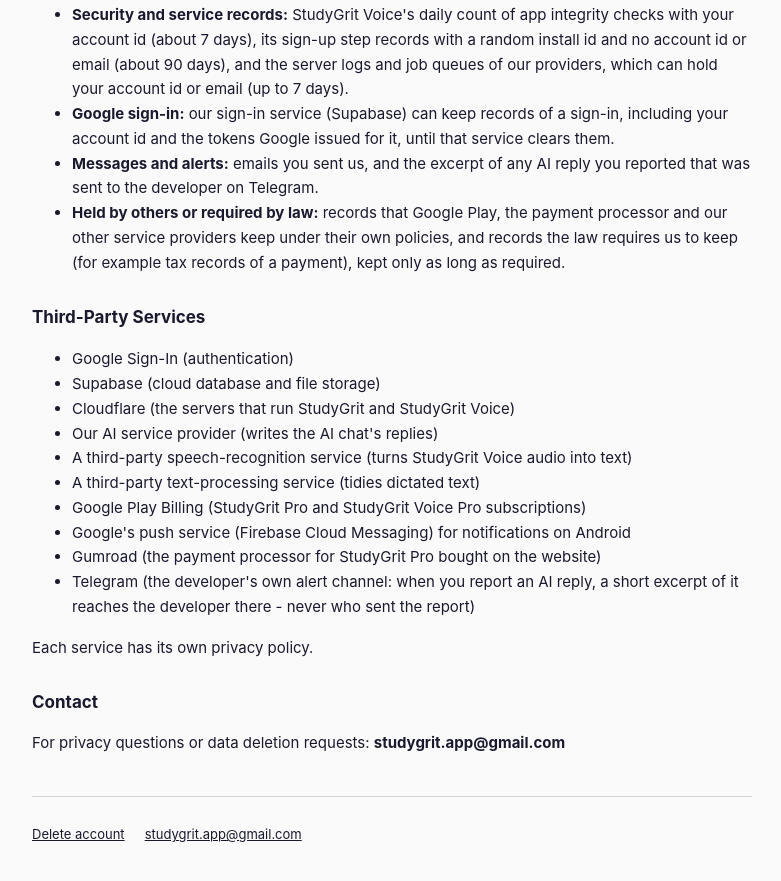
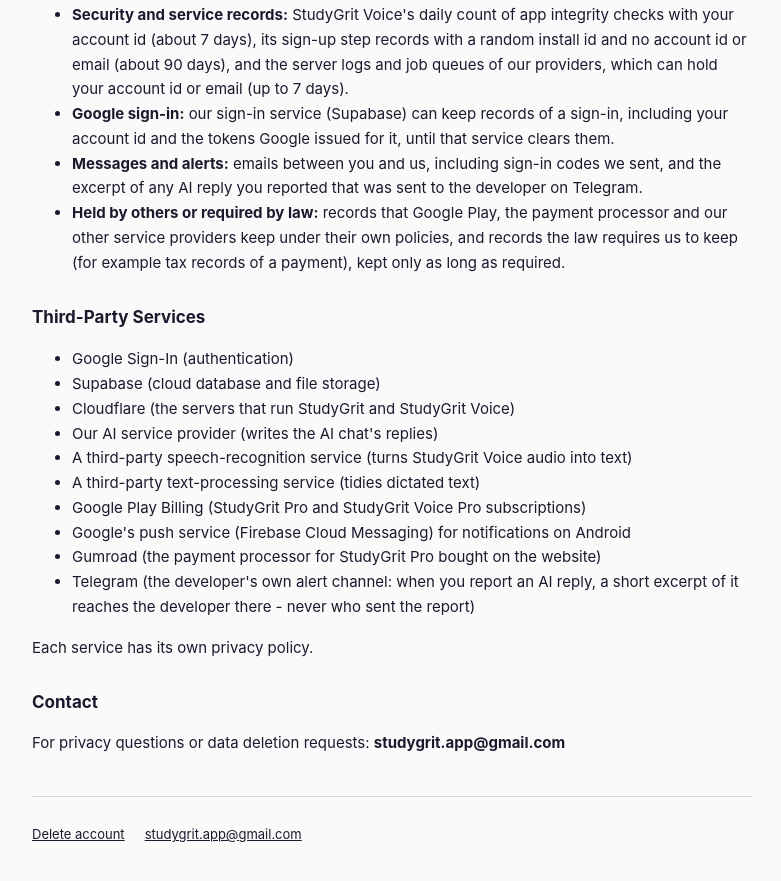
Before and after one commit to studygrit-app/studygrit-app, a plain HTML site: page privacy.html in a window 1280 px wide. Shown: the part 3866-4747 px from the top of the page, without its empty margins (248-1029 px from the left). Drawn offline with Linux system fonts and the light colour scheme.

Commit message:
privacy: emails between you and us, including sign-in codes we sent
The kept-after-deletion list left out the sign-in codes we email (re-review residual 1).
Same wording in every copy.

Co-Authored-By: Claude Opus 5.5 <noreply@anthropic.com>
Claude-Session: https://claude.ai/code/session_01NZggVThBCYacYbRGefoAJE

```diff
--- a/privacy.html
+++ b/privacy.html
@@ -92,7 +92,7 @@
   <li><strong>Deletion asked in StudyGrit Voice:</strong> your usage counters, plan record and device records stay until the sign-in account is deleted (within 30 days). The request itself stays with no time limit: your account id, email, dates, its status, whether you had Pro and how many items were deleted. The developer's Telegram alert of it holds your account id and a masked email.</li>
   <li><strong>Security and service records:</strong> StudyGrit Voice's daily count of app integrity checks with your account id (about 7 days), its sign-up step records with a random install id and no account id or email (about 90 days), and the server logs and job queues of our providers, which can hold your account id or email (up to 7 days).</li>
   <li><strong>Google sign-in:</strong> our sign-in service (Supabase) can keep records of a sign-in, including your account id and the tokens Google issued for it, until that service clears them.</li>
-  <li><strong>Messages and alerts:</strong> emails you sent us, and the excerpt of any AI reply you reported that was sent to the developer on Telegram.</li>
+  <li><strong>Messages and alerts:</strong> emails between you and us, including sign-in codes we sent, and the excerpt of any AI reply you reported that was sent to the developer on Telegram.</li>
   <li><strong>Held by others or required by law:</strong> records that Google Play, the payment processor and our other service providers keep under their own policies, and records the law requires us to keep (for example tax records of a payment), kept only as long as required.</li>
 </ul>
 
```
